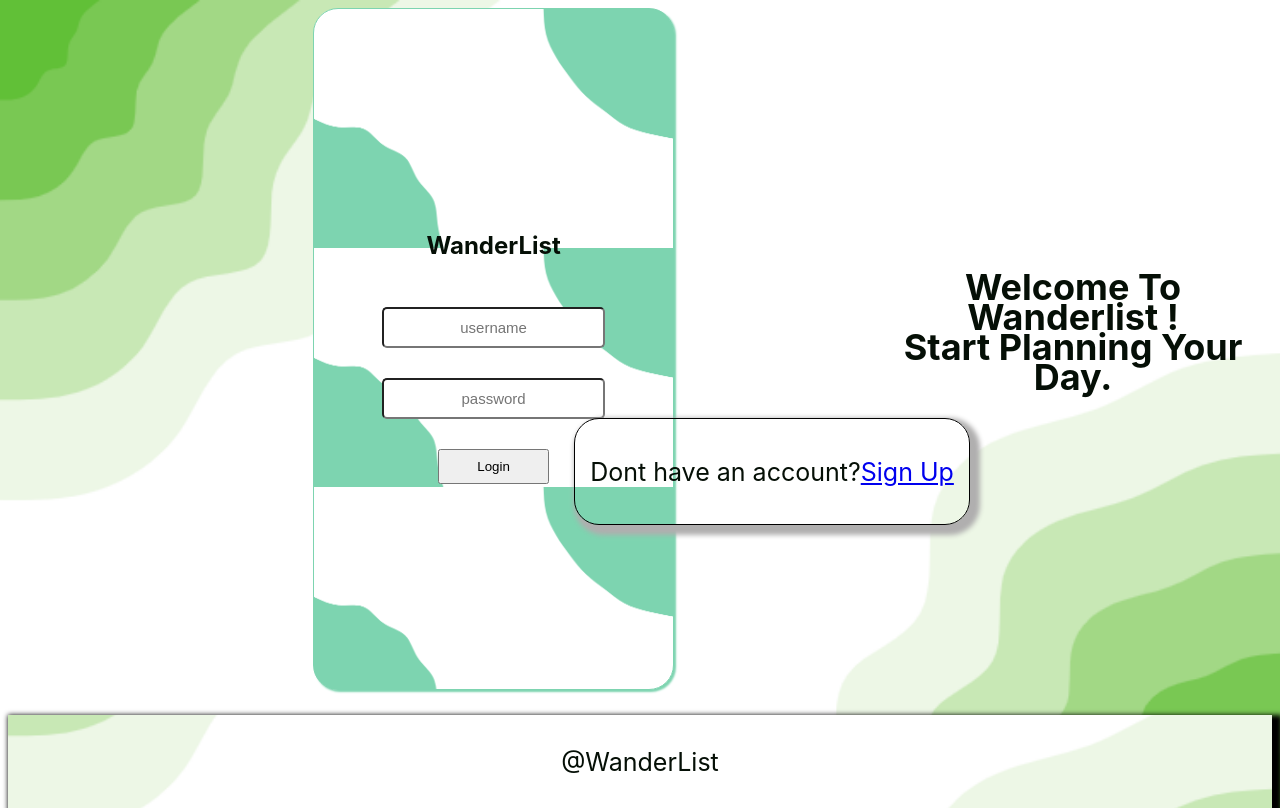
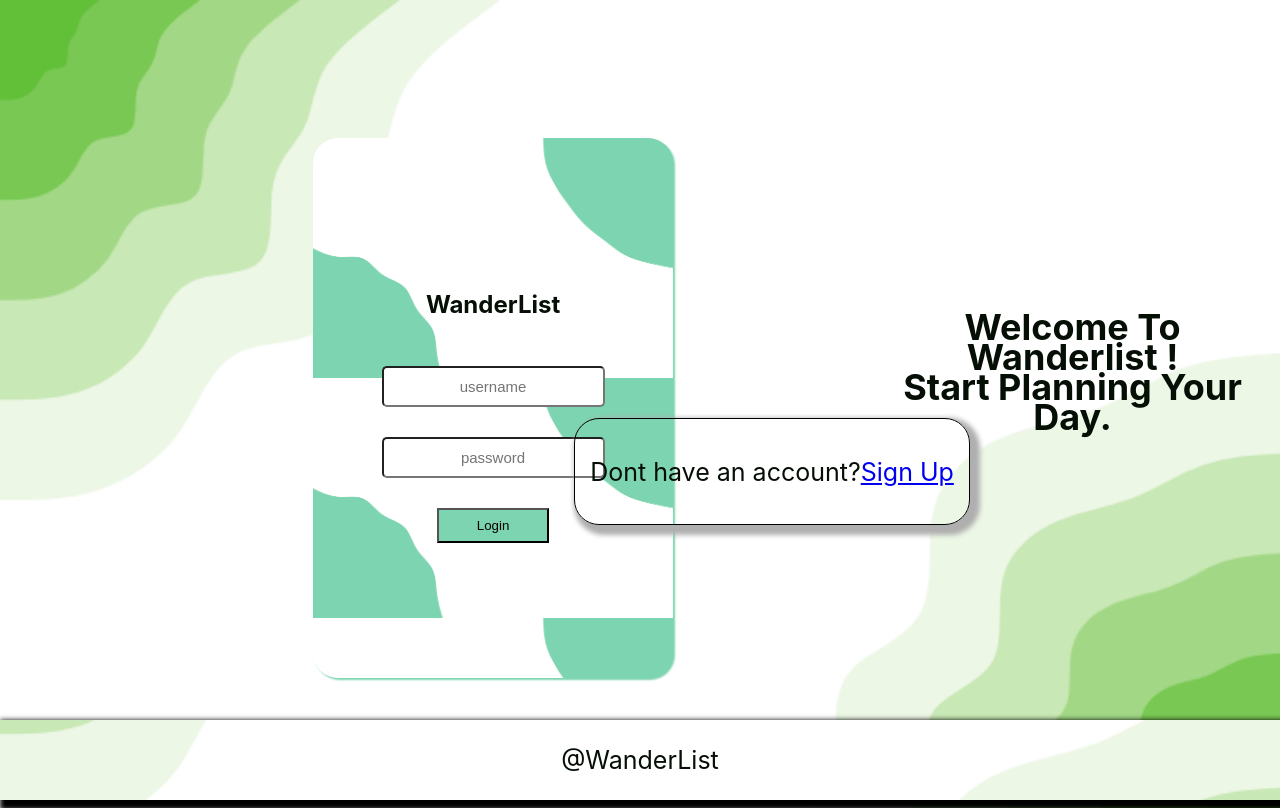
Before and after one commit to NikkoVP/FullStack-MERN-Team-Project, a React (Vite) app in the folder frontend/: page /login in a window 1280 px wide. Built offline with nearby package versions, Linux system fonts and the light colour scheme.

Commit message:
"updating design"

```diff
--- a/frontend/src/Component/homepage/home.module.css
+++ b/frontend/src/Component/homepage/home.module.css
@@ -82,7 +82,7 @@
     bottom: 15px;
   }
 }
-/* PC ViEW */
+/*   PC    ViEW */
 
 @media (min-width: 1200px) {
   #header {
@@ -94,6 +94,9 @@
     display: flex;
     align-items: center;
     margin: 35px;
+    background-image: url('/images/background.png');
+    background-size: cover;
+    background-position: left;
   }
   #container {
     display: flex;
--- a/frontend/src/Component/login/login.module.css
+++ b/frontend/src/Component/login/login.module.css
@@ -32,6 +32,8 @@ width:100%;
    place-items: center;
    background-image: url('/images/login.png');
 background-size: contain;
+box-shadow: 2px 2px 2px #7dd4b0;
+
   }
   #footer {
     display: none;
@@ -50,6 +52,7 @@ background-size: contain;
   #buttonLogin {
     width: 50%;
     height: 35px;
+    background-color: #7dd4b0;
   }
 }
 
@@ -77,7 +80,7 @@ body {
 
 #welcome {
   margin-left: 200px;
-  margin-top: 240px;
+  margin-top: 150px;
   display: block;
   font-size: 18px;
 }
@@ -85,36 +88,35 @@ input {
   font-size: 15px;
 }
 #footer {
-  margin-top: 25px;
+  position: absolute;
   display: block;
   background-color: #ffffff;
   box-shadow: 5px 5px 5px 5px #000000;
   width: 100%;
+  bottom: 0;
 font-size: 25px;
-  height: 50px;
-  height: 100%;
+  height: 80px;
 display: flex;
 justify-content: center;
 align-items: center;
 background-image: url('/images/background.png');
 background-size: cover;
 background-position: left;
-
 }
 
 #formContainer {
   display: flex;
-  background-color: #fafafa;
-  border: 1px solid #7dd4b0;
-  background-image: url('/images/login.png');
-  background-size: contain;
-  flex-direction: column;
+
  justify-content: center;
   align-items: center;
-  box-shadow: 2px 2px 2px #7dd4b0;
+  background-color: #fafafa;
 width: 350px;
+height: 500px;
 margin-left: 305px;
 border-radius: 25px;
+background-image: url('/images/login.png');
+background-size: contain;
+
 }
 #mobileSignup {
 position: absolute;
--- a/frontend/src/Component/register/register.module.css
+++ b/frontend/src/Component/register/register.module.css
@@ -50,7 +50,14 @@ background-size: contain;
      #buttonSignUp {
        width: 50%;
        height: 35px;
+       background-color: #7dd4b0;
      }
+     #buttonSignUp:hover {
+      position: relative;
+      top: -7px;
+      text-transform: uppercase;
+     }
+
      span {
         font-size: 15px;
         color: red;
@@ -83,19 +90,20 @@ body {
 #welcome {
 
   margin-left: 150px;
-  margin-top: 240px;
+  margin-top: 100px;
   font-size: 15px;
   display: block;
 }
 
 #footer {
-  margin-top: 25px;
+  position: absolute;
   display: block;
   background-color: #ffffff;
   box-shadow: 5px 5px 5px 5px #000000;
   width: 100%;
+  bottom: 0;
 font-size: 25px;
-  height: 100%;
+  height: 80px;
 display: flex;
 justify-content: center;
 align-items: center;
@@ -106,11 +114,11 @@ background-position: left;
 
 #formContainer {
   display: flex;
-  flex-direction: column;
  justify-content: center;
   align-items: center;
   background-color: #fafafa;
 width: 350px;
+height: 500px;
 margin-left: 305px;
 border-radius: 25px;
 background-image: url('/images/login.png');
@@ -130,7 +138,7 @@ font-size: 25px;
 border: 1px solid black;
 height: 95px;
 border-radius: 25px;
-width: 40%;
+width: 35%;
 }
 
   }
```
